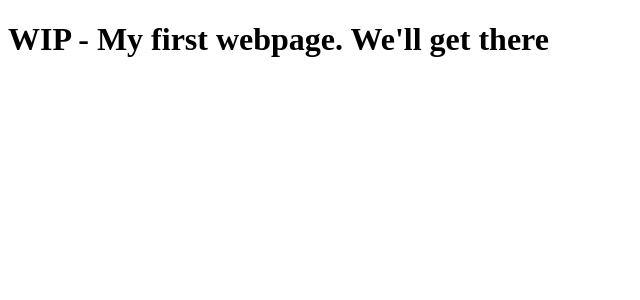
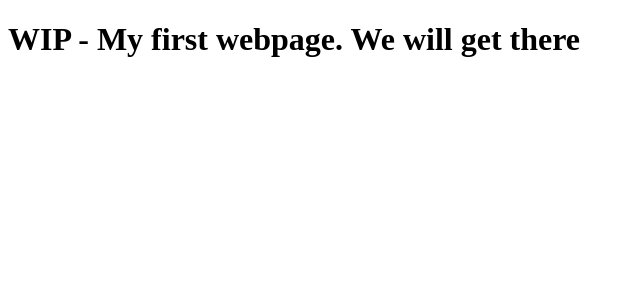
Before and after one commit to YuriCatramby/clone-tabnews, a Next.js app: page / in a window 1280 px wide. Shown: the top 300 px of the page, without its empty margins (0-640 px from the left). Built offline with nearby package versions, Linux system fonts and the light colour scheme.

Commit message:
ci: fix index

```diff
--- a/pages/index.js
+++ b/pages/index.js
@@ -1,5 +1,5 @@
 function Home() {
-  return <h1>WIP - My first webpage. We'll get there</h1>;
+  return <h1>WIP - My first webpage. We will get there</h1>;
 }
 
 export default Home;
```
